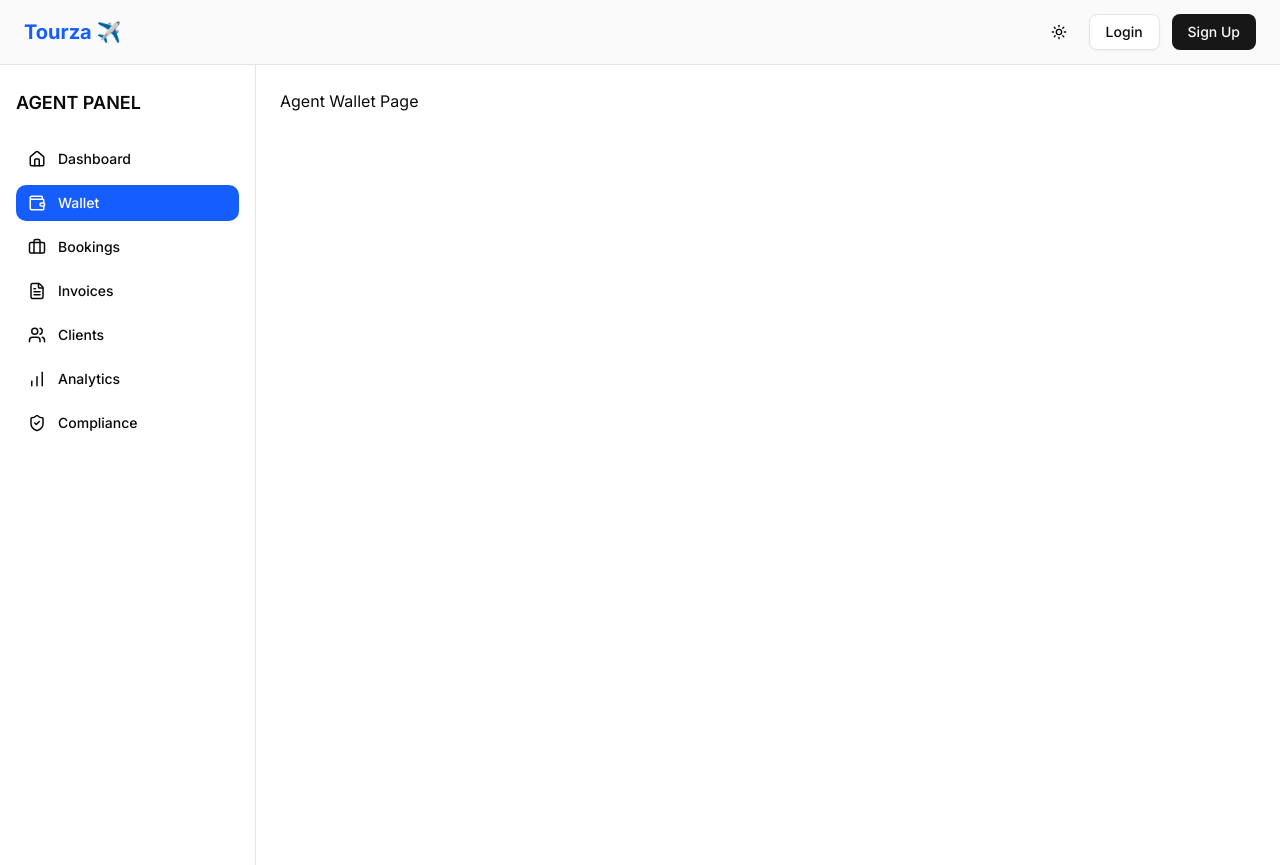
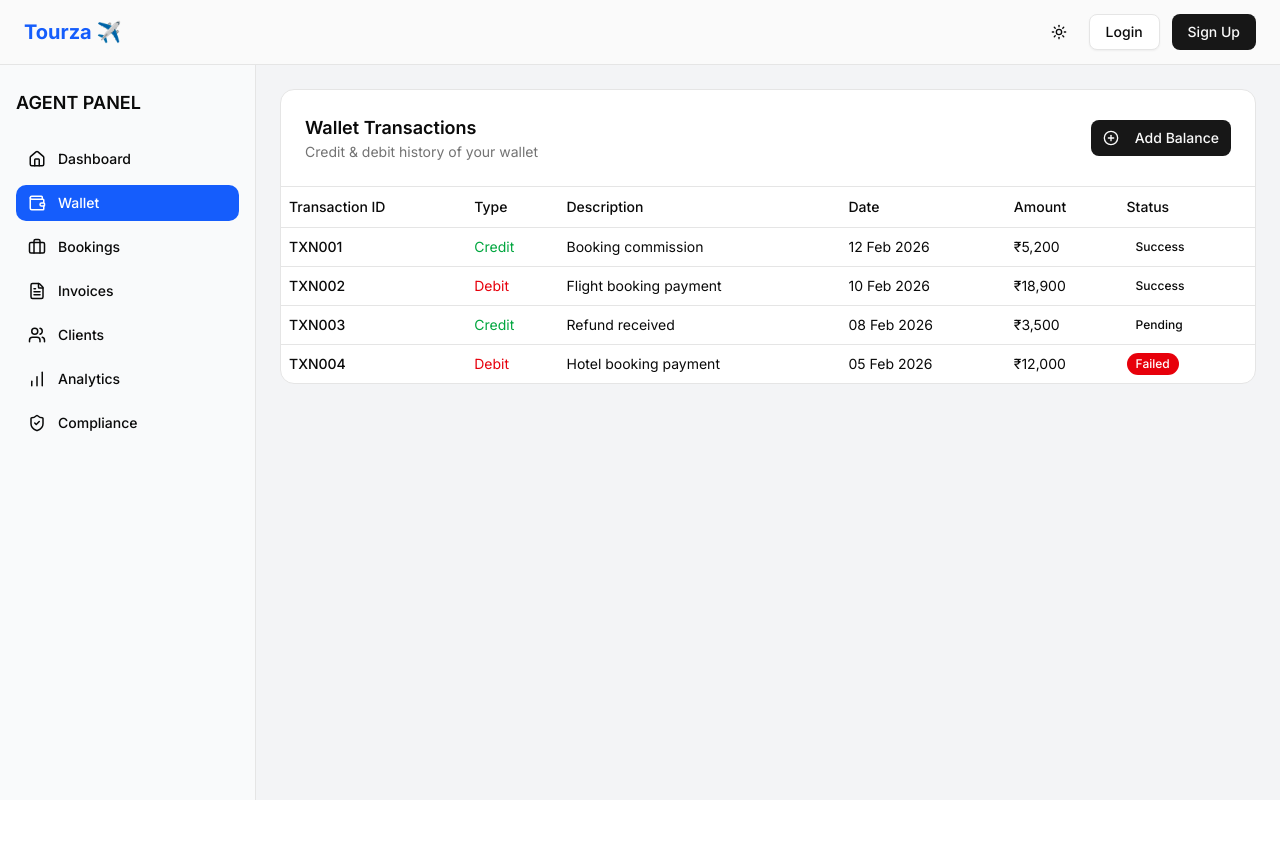
Before and after one commit to aman1999hopper/Tourza, a Next.js app in the folder tourza-app/: page /agent/wallet in a window 1280 px wide. After the commit the page ends 800 px from the top, so only its background shows below. Built offline with nearby package versions, Linux system fonts and the light colour scheme.

Commit message:
Fixed the Agent Dashboard

```diff
--- a/tourza-app/app/agent/dashboard/page.jsx
+++ b/tourza-app/app/agent/dashboard/page.jsx
@@ -1,3 +1,4 @@
+import WalletTransactions from "../../../components/agent/WalletTransactions";
 import RecentBookingsTable from "../../../components/agent/RecentBookingsTable";
 import StatsCard from "../../../components/agent/StatsCard";
 import { ClipboardList, PoundSterling, Wallet } from "lucide-react";
@@ -41,6 +42,9 @@ export default function AgentDashboard() {
       {/* Recent Booking Table */}
 
       <RecentBookingsTable />
+
+      {/* Wallet Transctions */}
+      <WalletTransactions/>
     </div>
   );
 }
--- a/tourza-app/app/agent/layout.jsx
+++ b/tourza-app/app/agent/layout.jsx
@@ -3,14 +3,22 @@ import Sidebar from "../../components/common/Sidebar";
 
 export default function AgentLayout({ children }) {
   return (
-    <>
-      <Navbar role="AGENT" />
-      <div className="flex">
-        <Sidebar role="AGENT" />
-        <main className="flex-1 p-6">
-          {children}
-        </main>
+      <div className="h-screen flex flex-col">
+        {/* TOP NAVBAR */}
+        <Navbar role="AGENT" />
+
+        {/* BODY */}
+        <div className="flex flex-1 overflow-hidden">
+          {/* SIDEBAR (FIXED) */}
+          <aside className="w-64 border-r bg-gray-50 dark:bg-background">
+            <Sidebar role="AGENT" />
+          </aside>
+
+          {/* MAIN CONTENT (SCROLLABLE) */}
+          <main className="flex-1 overflow-y-auto bg-gray-100 dark:bg-background p-6">
+            {children}
+          </main>
+        </div>
       </div>
-    </>
   );
 }
--- a/tourza-app/app/agent/wallet/page.tsx
+++ b/tourza-app/app/agent/wallet/page.tsx
@@ -1,3 +1,9 @@
+import WalletTransactions from "../../../components/agent/WalletTransactions";
+
 export default function WalletPage() {
-    return <div>Agent Wallet Page</div>;
+    return (
+        <div>
+            <WalletTransactions />
+        </div>
+    )
 }
--- /dev/null
+++ b/tourza-app/components/agent/WalletTransactions.jsx
@@ -0,0 +1,119 @@
+"use client";
+
+import {
+  Table,
+  TableBody,
+  TableCell,
+  TableHead,
+  TableHeader,
+  TableRow,
+} from "../../components/ui/table";
+import { Badge } from "../../components/ui/badge";
+import { Button } from "../../components/ui/button";
+import { PlusCircle } from "lucide-react";
+
+const walletTransactions = [
+  {
+    id: "TXN001",
+    type: "Credit",
+    description: "Booking commission",
+    date: "12 Feb 2026",
+    amount: "₹5,200",
+    status: "Success",
+  },
+  {
+    id: "TXN002",
+    type: "Debit",
+    description: "Flight booking payment",
+    date: "10 Feb 2026",
+    amount: "₹18,900",
+    status: "Success",
+  },
+  {
+    id: "TXN003",
+    type: "Credit",
+    description: "Refund received",
+    date: "08 Feb 2026",
+    amount: "₹3,500",
+    status: "Pending",
+  },
+  {
+    id: "TXN004",
+    type: "Debit",
+    description: "Hotel booking payment",
+    date: "05 Feb 2026",
+    amount: "₹12,000",
+    status: "Failed",
+  },
+];
+
+export default function WalletTransactions() {
+  const getStatusVariant = (status) => {
+    if (status === "Success") return "success";
+    if (status === "Pending") return "warning";
+    return "destructive";
+  };
+
+  const getTypeColor = (type) => {
+    return type === "Credit"
+      ? "text-green-600"
+      : "text-red-600";
+  };
+
+  return (
+    <div className="rounded-xl border bg-white dark:bg-background">
+      {/* HEADER */}
+      <div className="flex items-center justify-between border-b p-6">
+        <div>
+          <h2 className="text-lg font-semibold">Wallet Transactions</h2>
+          <p className="text-sm text-muted-foreground">
+            Credit & debit history of your wallet
+          </p>
+        </div>
+
+        <Button>
+          <PlusCircle className="mr-2 h-4 w-4" />
+          Add Balance
+        </Button>
+      </div>
+
+      {/* TABLE */}
+      <Table>
+        <TableHeader>
+          <TableRow>
+            <TableHead>Transaction ID</TableHead>
+            <TableHead>Type</TableHead>
+            <TableHead>Description</TableHead>
+            <TableHead>Date</TableHead>
+            <TableHead>Amount</TableHead>
+            <TableHead>Status</TableHead>
+          </TableRow>
+        </TableHeader>
+
+        <TableBody>
+          {walletTransactions.map((txn) => (
+            <TableRow key={txn.id}>
+              <TableCell className="font-medium">
+                {txn.id}
+              </TableCell>
+
+              <TableCell className={getTypeColor(txn.type)}>
+                {txn.type}
+              </TableCell>
+
+              <TableCell>{txn.description}</TableCell>
+              <TableCell>{txn.date}</TableCell>
+              <TableCell>{txn.amount}</TableCell>
+
+              <TableCell>
+                <Badge variant={getStatusVariant(txn.status)}>
+                  {txn.status}
+                </Badge>
+              </TableCell>
+            </TableRow>
+          ))}
+        </TableBody>
+      </Table>
+    </div>
+  );
+}
```
